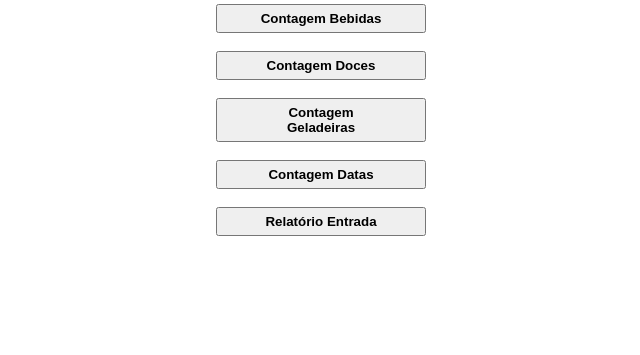
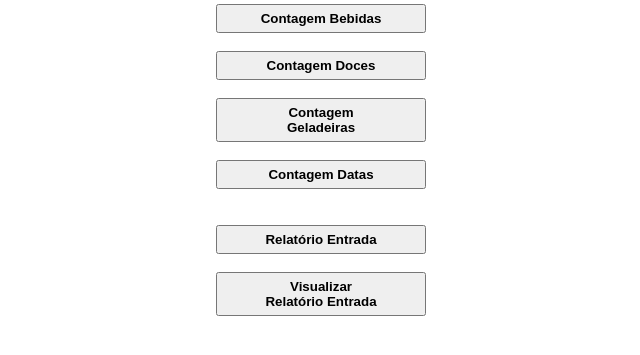
Before and after one commit to LUC4SMELLO/Sistema_de_Contagem_Estoque, a Flask app: page /selecionar_contagem in a window 1280 px wide. Shown: the part 202-557 px from the top of the page, without its empty margins (319-959 px from the left). Run offline with Flask 3, Linux system fonts and the light colour scheme.

Commit message:
feat: botão para visualizar relatório entrada

```diff
--- a/templates/selecionar_contagem.html
+++ b/templates/selecionar_contagem.html
@@ -36,11 +36,15 @@
         </a>
 
         <a href="{{ url_for('contagem_datas.contagem_datas')}}">
-            <button class="botao_contagem">Contagem Datas</button> <br><br>
+            <button class="botao_contagem">Contagem Datas</button> <br><br><br>
         </a>
 
         <a href="{{ url_for('relatorio_entrada.relatorio_entrada')}}">
-            <button class="botao_contagem">Relatório Entrada</button>
+            <button class="botao_contagem">Relatório Entrada</button> <br><br>
+        </a>
+
+        <a href="{{ url_for('visualizar_relatorio_entrada.visualizar_relatorio_entrada')}}">
+            <button class="botao_contagem">Visualizar Relatório Entrada</button> <br><br>
         </a>
 
         <br><br><br><br>
```
